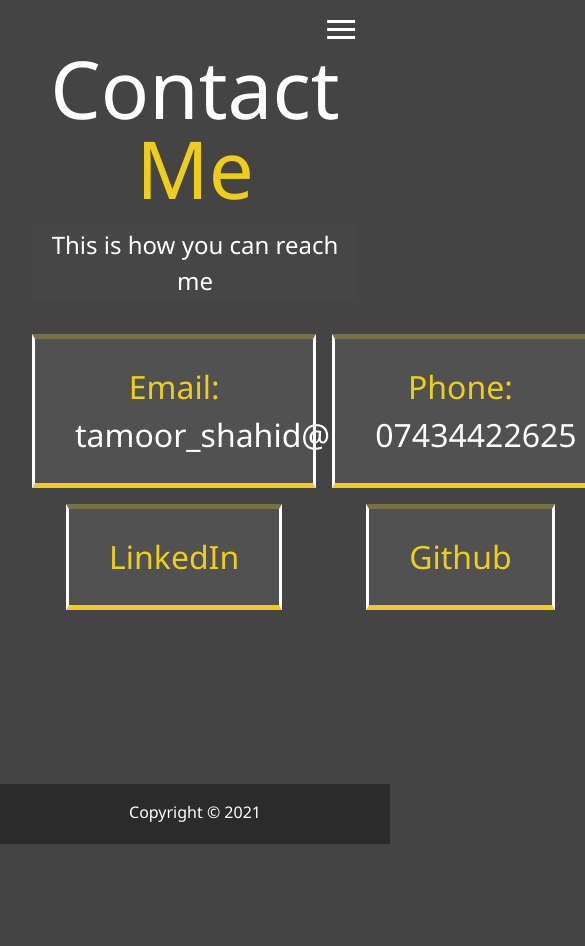
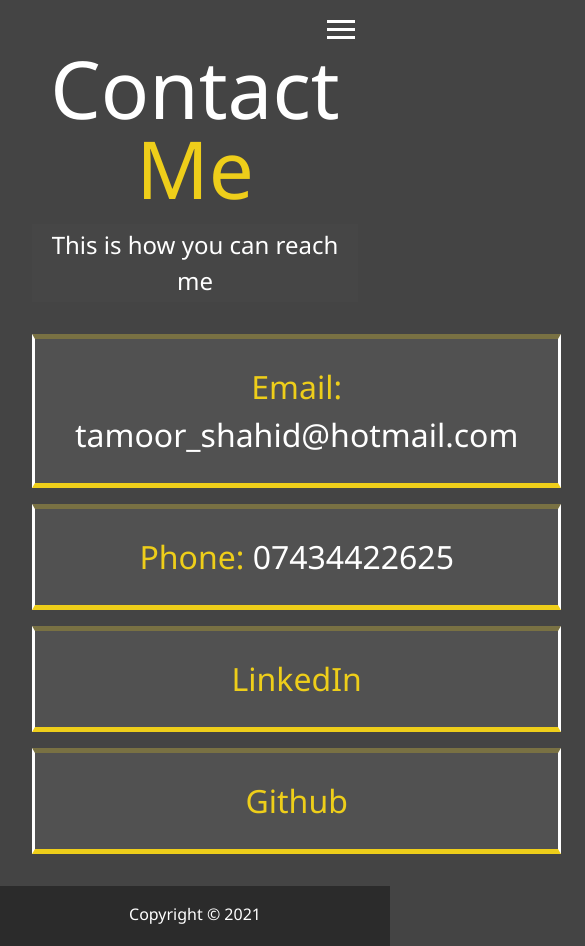
Before and after one commit to vulpeeze/portfolio_website, a website: page dist/contact.html in a window 390 px wide. Shown: the whole page, 585 px wide, since content can reach past the window. Before the commit the page ends 844 px from the top, so only its background shows below. Drawn offline with Linux system fonts and the light colour scheme.

Commit message:
Fixed media query typo and contact us page responsiveness

```diff
--- a/scss/_config.scss
+++ b/scss/_config.scss
@@ -51,7 +51,7 @@ $background-opacity: 0.7;
   }
 }
 @mixin mediaLg {
-  @media screen and (mix-width: 769px) and (max-width: 1170px) {
+  @media screen and (min-width: 769px) and (max-width: 1170px) {
     @content;
   }
 }
--- a/scss/_mobile.scss
+++ b/scss/_mobile.scss
@@ -7,6 +7,13 @@
 
 // Desktops & Laptops
 @include mediaLg {
+  .boxes {
+    div {
+      a {
+        font-size: 1.25rem;
+      }
+    }
+  }
   grid-template-columns: repeat(3, 1fr);
 }
 
@@ -60,6 +67,15 @@
     grid-template-columns: 1fr;
   }
 
+  .boxes {
+    grid-template-areas:
+      "email"
+      "tel"
+      "soc1"
+      "soc2";
+    grid-template-columns: 1fr;
+  }
+
   .projects {
     grid-template-columns: repeat(2, 1fr);
   }
```
Also changed, not shown: dist/css/main.css.
